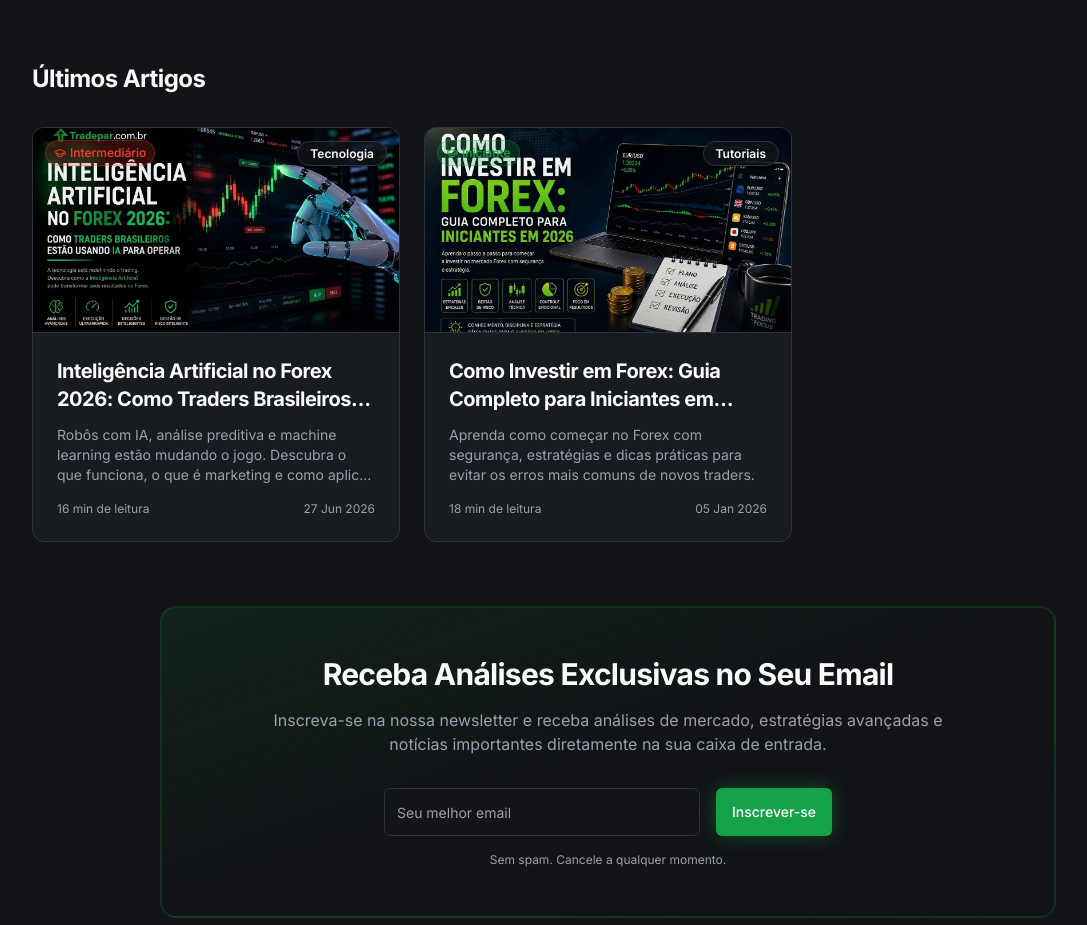
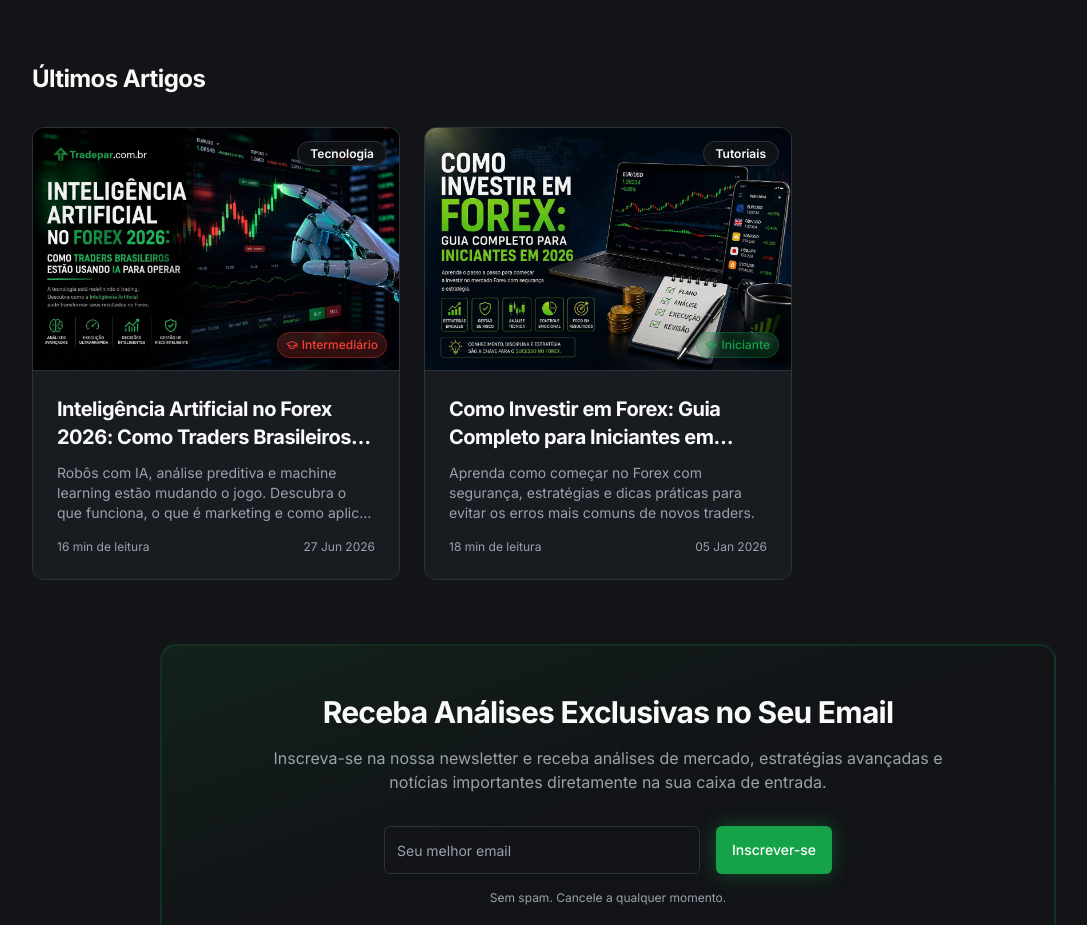
Before and after one commit to danielolimpio/tradepar-369c5e41, a React (Vite) app: page /blog in a window 1280 px wide. Shown: the part 1042-1967 px from the top of the page, without its empty margins (32-1119 px from the left). Built offline with nearby package versions, Linux system fonts and the light colour scheme; the HTML template or start-up script is replaced by a standard one.

Commit message:
Changes
Co-authored-by: danielolimpio <177458661+danielolimpio@users.noreply.github.com>

```diff
--- a/src/pages/Blog.tsx
+++ b/src/pages/Blog.tsx
@@ -168,7 +168,7 @@ const Blog = () => {
               {articles.map((article, index) => (
                 <Link to={article.link} key={index}>
                   <article className="group bg-card border border-border rounded-xl overflow-hidden hover-lift cursor-pointer h-full">
-                    <div className="aspect-video relative overflow-hidden border-b border-border">
+                    <div className="aspect-[1280/853] relative overflow-hidden border-b border-border">
                       <img
                         src={article.image}
                         alt={article.title}
@@ -179,8 +179,8 @@ const Blog = () => {
                           {article.category}
                         </span>
                       </div>
-                      <div className="absolute top-3 left-3">
-                        <span className={`px-2 py-1 rounded-full text-xs font-medium flex items-center gap-1 ${
+                      <div className="absolute bottom-3 right-3">
+                        <span className={`px-2 py-1 rounded-full text-xs font-medium flex items-center gap-1 backdrop-blur-sm ${
                           article.level === "Iniciante"
                             ? "bg-primary/20 text-primary border border-primary/30"
                             : "bg-destructive/20 text-destructive border border-destructive/30"
```
